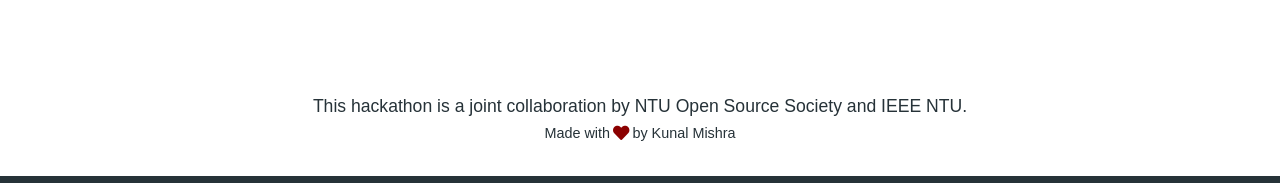
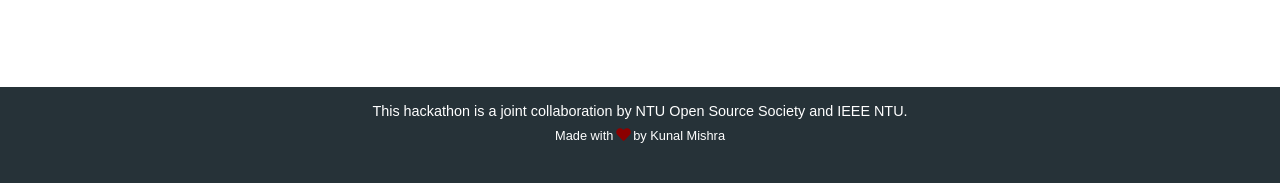
Before and after one commit to kunmishra2599/intuition-2018, a website: page index.html in a window 1280 px wide. Shown: the part 3997-4180 px from the top of the page. Drawn offline with nearby package versions, Linux system fonts and the light colour scheme; a web font is replaced by a local one.

Commit message:
changed footer position

```diff
--- a/app/scss/pages/_home.scss
+++ b/app/scss/pages/_home.scss
@@ -212,7 +212,7 @@
 
   .sponsors {
     color: $intuition-black;
-    margin-bottom: -7px;
+    padding-bottom: 5%;
     min-height: 100vh;
     padding-top: 80px;
     background-color: $intuition-white;
@@ -238,27 +238,27 @@
     width: 100%;
     height: 12vh;
     min-height: 10vh;
-    // margin-top: 10px;
+    // margin-top: 3%;
     /* Height of the footer */
-    background: $intuition-white;
+    background: $intuition-black;
     text-align: center;
     padding: 15px;
     color: $intuition-black;
     border-top: 0.5px solid $intuition-black;
 
     a {
-      color: $intuition-black;
+      color: $intuition-white;
     }
 
     a:hover {
-      color: $intuition-black;
+      color: $intuition-white;
       text-decoration: underline;
       text-decoration-style: dashed;
       text-decoration-color: $intuition-blue;
     }
 
     .footer-main {
-      font-size: 1.1em;
+      font-size: 0.9em;
       // font-size: 3vmin;
     }
 
@@ -267,8 +267,8 @@
     }
 
     h5 {
-      font-size: 0.9em;
-      // font-size: 2.6vmin;
+      font-size: 0.8em;
+      color: $intuition-white;
     }
 
     .fa-heart {
```
Also changed, not shown: app/css/main.css.
